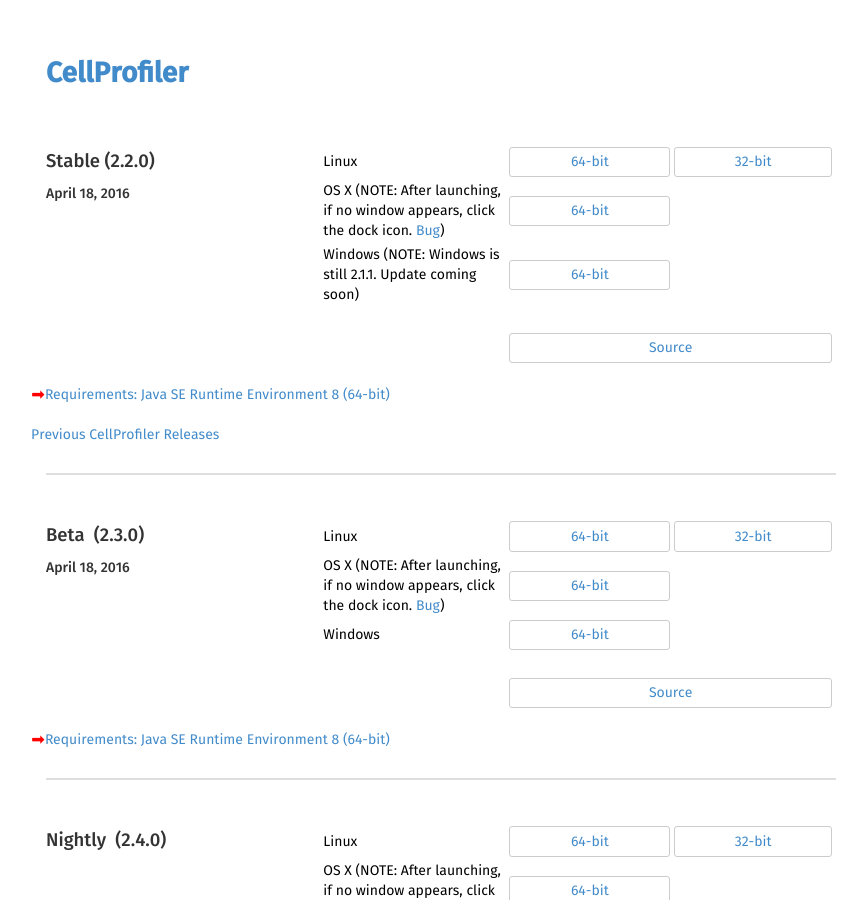
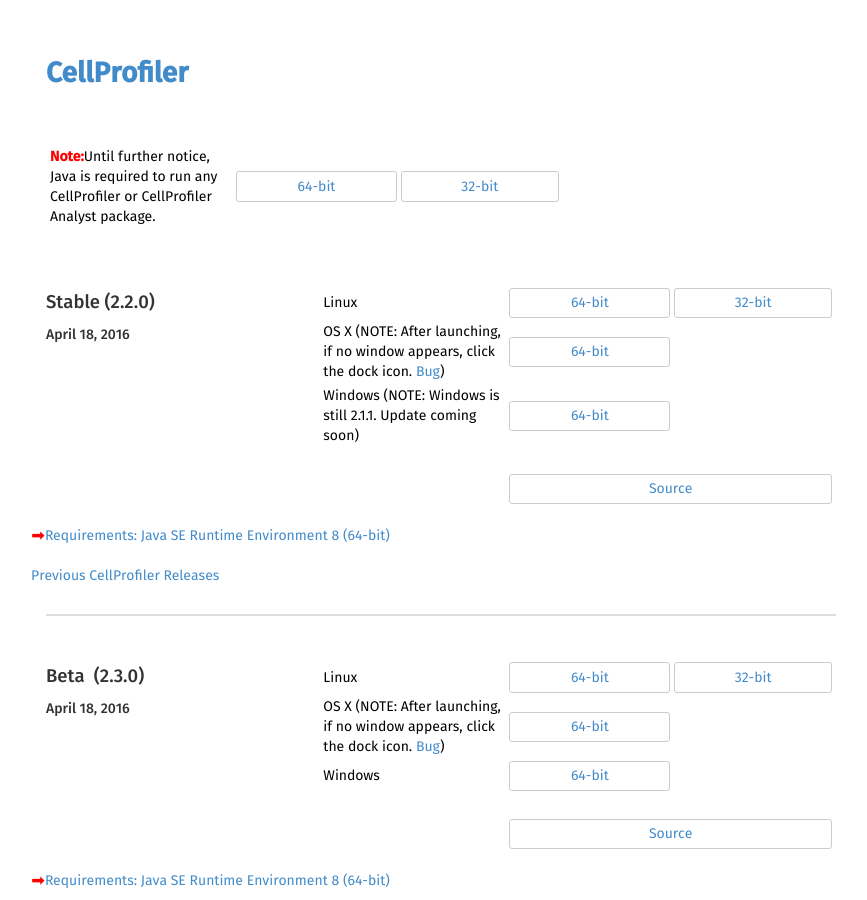
Before and after one commit to CellProfiler/cellprofiler.github.com-backup, a Jekyll site: the page built from releases/index.html, in a window 1280 px wide and 900 px high. Shown: the whole window, without its empty margins (199-1066 px from the left). Built offline with Jekyll 4.4.1, drawn with Linux system fonts in a browser that asks for light colours.

Commit message:
update header w buttons

```diff
--- a/releases/index.html
+++ b/releases/index.html
@@ -3,7 +3,21 @@
 title: Releases &middot; CellProfiler
 redirect_from: "/download.html"
 ---
+<div class="row install">
+  <div class="col-md-8 side-header">
+    <table class="table-features table-installers">
+      <tbody>
+        <tr>
+          <td class="inst-type"><font color="red"><b>Note:</b></font>Until further notice, Java is required to run any CellProfiler or CellProfiler Analyst package.</td>
 
+          <td><a href="http://www.oracle.com/technetwork/java/javase/downloads/jre8-downloads-2133155.html"><div class="inst-button">64-bit</div></a></td>
+
+          <td><a href=""><div class="inst-button">32-bit</div></a></td>
+        </tr>
+      </tbody>
+    </table>
+  </div>
+</div>
 
 <div class="row install">
   <div class="col-md-4 side-header">
```
